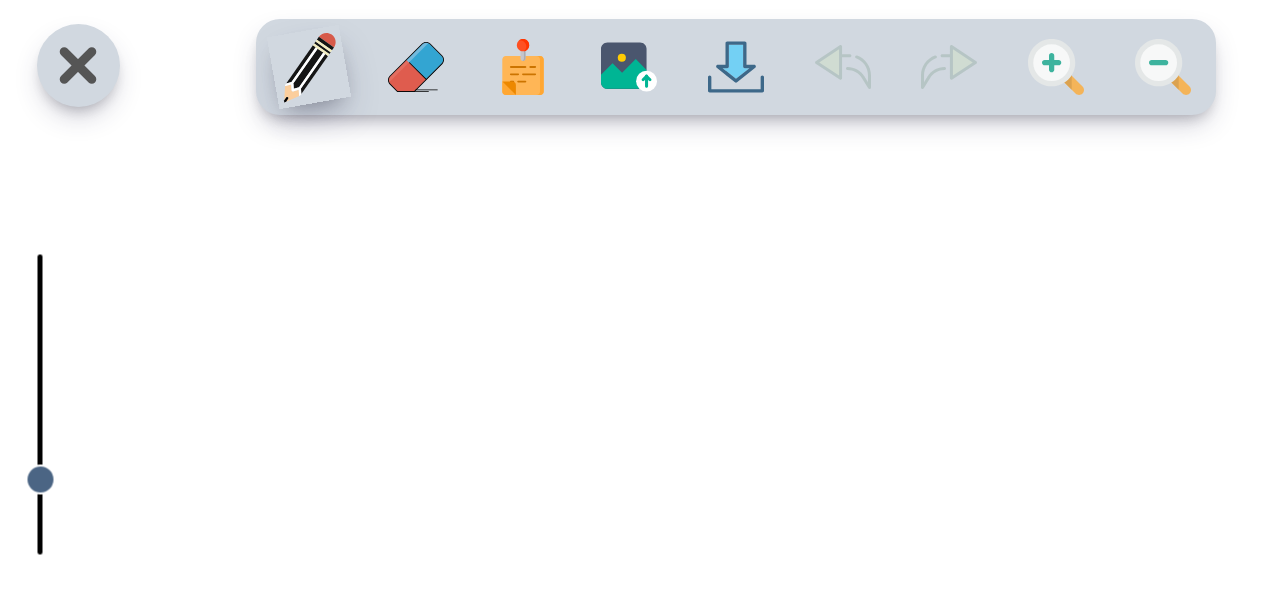
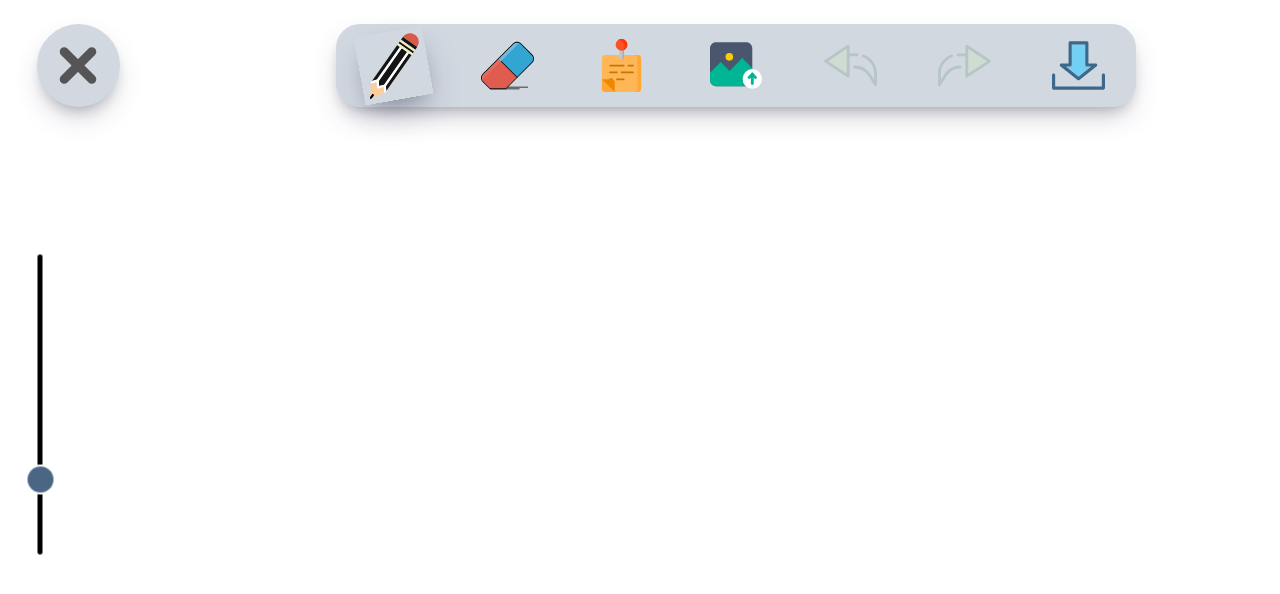
Before and after one commit to vinayguptaa/freeonlineopenboard, a plain HTML site: page index.html in a window 1280 px wide. Shown: the top 594 px of the page. Drawn offline with nearby package versions, Linux system fonts and the light colour scheme.

Commit message:
border in sticky on download, failed to do zoom func

```diff
--- a/index.html
+++ b/index.html
@@ -23,11 +23,11 @@
         <img id="eraser" src="icons/eraser.svg" />
         <img id="sticky" src="icons/note.svg" />
         <img id="upload" src="icons/photo.svg" />
-        <img id="download" src="icons/download.svg" />
         <img id="undo" src="icons/undo.svg" class="disabled" />
         <img id="redo" src="icons/redo.svg" class="disabled" />
-        <img id="zoom-in" src="icons/zoom-in.svg" />
-        <img id="zoom-out" src="icons/zoom-out.svg" />
+        <img id="download" src="icons/download.svg" />
+        <!-- <img id="zoom-in" src="icons/zoom-in.svg" />
+        <img id="zoom-out" src="icons/zoom-out.svg" /> -->
       </div>
     </nav>
 
--- a/index.js
+++ b/index.js
@@ -338,7 +338,16 @@ download.addEventListener('click', () => {
   // a.href = url;
   // a.download = 'board.jpg';
   // a.click();
+  let noteContainers = document.querySelectorAll('.note-container');
+  noteContainers.forEach((note) => {
+    note.style.border = '1px solid #bbbbbb';
+  });
+
   getPDF();
+
+  noteContainers.forEach((note) => {
+    note.style.border = 'none';
+  });
 });
 
 function getPDF() {
--- a/style.css
+++ b/style.css
@@ -104,12 +104,12 @@ body {
   display: flex;
   justify-content: space-around;
   align-items: center;
-  width: 60rem;
-  height: 6rem;
+  width: 50rem;
+  height: 5.2rem;
   background-color: #d1d8e0;
   position: fixed;
-  top: 1.2rem;
-  left: 16rem;
+  top: 1.5rem;
+  left: 21rem;
   margin: auto;
   border-radius: 1.5rem;
   box-shadow: rgba(50, 50, 93, 0.25) 0px 13px 27px -5px,
@@ -119,7 +119,7 @@ body {
 }
 
 .tools img {
-  height: 3.5rem;
+  height: 3.3rem;
   cursor: pointer;
   transition: all 0.6s;
 }
```
Also changed, not shown: icons/shapes.svg (added).
